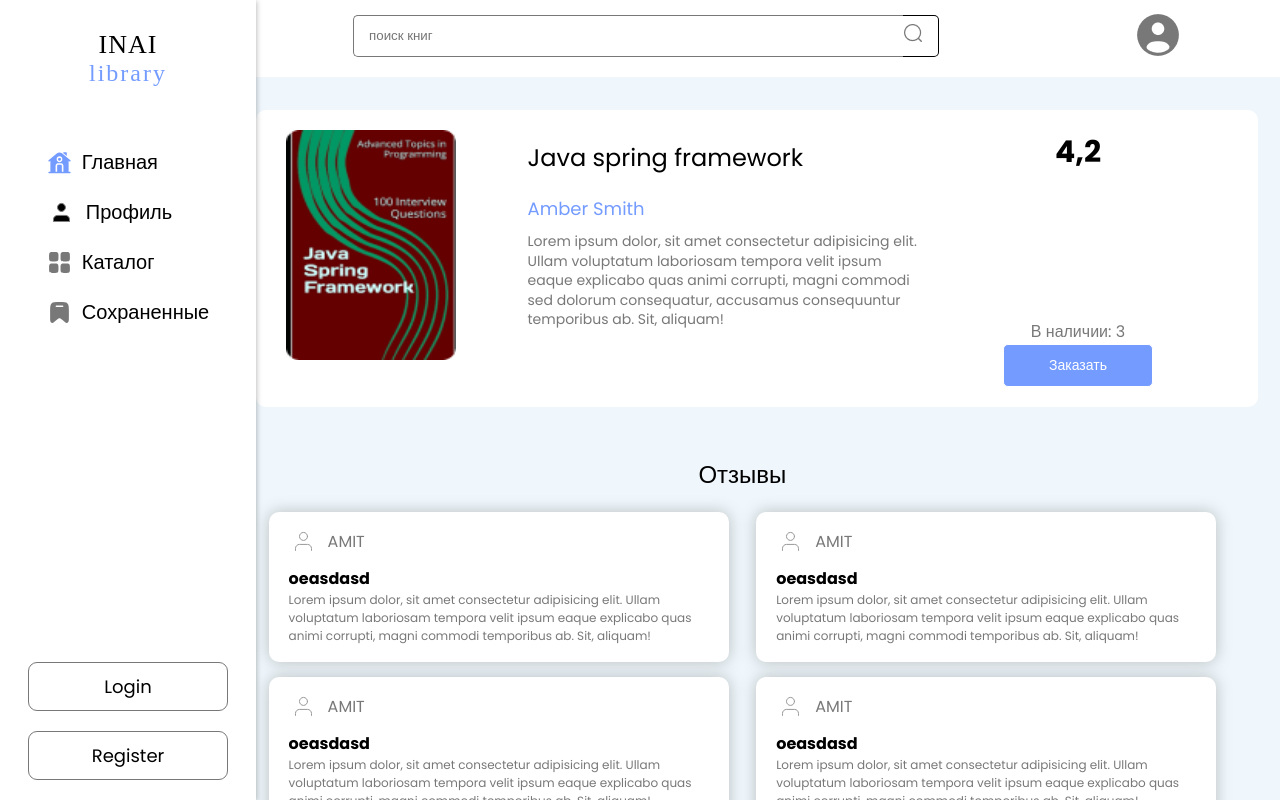
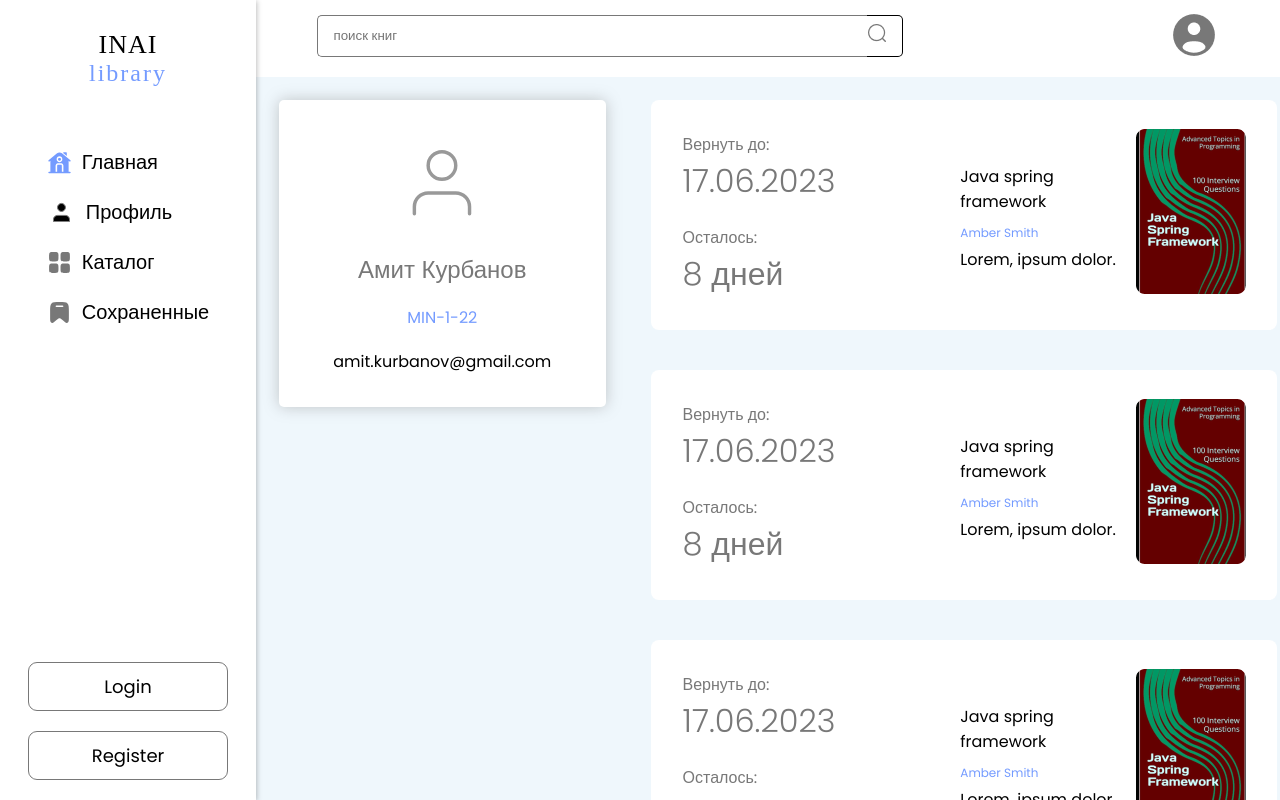
Before and after one commit to EmirlanDogdurbaev/library, a React (Vite) app: page /profile in a window 1280 px wide. Shown: the top 800 px of the page. Built offline with nearby package versions, Linux system fonts and the light colour scheme; a web font is replaced by a local one.

Commit message:
added Profile page

```diff
--- a/src/App.jsx
+++ b/src/App.jsx
@@ -10,7 +10,9 @@ import CommentForm from "./pages/CommentForm/CommentForm";
 function App() {
   return (
     <div className="main">
+      <div className="nav">
         <Nav />
+      </div>
       <div className="body">
         <SearchBar />
         <div className="rightBody">
--- a/src/App.scss
+++ b/src/App.scss
@@ -15,24 +15,30 @@
   width: 100%;
   height: 100%;
   display: flex;
+
   overflow: hidden !important;
-  justify-content: space-between;
+  justify-content: flex-start;
   position: relative;
 }
 
+.nav {
+  width: 20%;
+  position: relative;
+}
 .body {
   display: flex;
   flex-direction: column;
   width: 80%;
   overflow-y: scroll;
-  margin-left: 20%;
+  height: 100%;
 }
-
-.rightBody{
+.rightBody {
   width: 100%;
-  padding-top: 80px;
-  padding-bottom: 50px;
+  padding: 80px 0 30px;
+  height: 100%;
   background-color: #eff7fc;
   display: flex;
   flex-direction: column;
+  // position: relative;
+  // top: 100px;
 }
--- a/src/components/OneBooksPage/OneBooksPage.jsx
+++ b/src/components/OneBooksPage/OneBooksPage.jsx
@@ -11,12 +11,7 @@ const OneBookPage = () => {
           <Comment />
           <Comment />
           <Comment />
-          <Comment />
-          <Comment />
-          <Comment />
-          <Comment />
-          <Comment />
-          <Comment />
+
           <Comment />
         </div>
       </section>
--- /dev/null
+++ b/src/components/Order/Order.jsx
@@ -0,0 +1,32 @@
+import cl from "./Order.module.scss"
+import img from "../../assets/images/book.png"
+const Order = () => {
+  return (
+    <section className={cl.process}>
+      <article>
+        <aside>
+          <div className={cl.time}>
+            <p>Вернуть до:</p>
+            <h3>17.06.2023</h3>
+          </div>
+          <div className={cl.time}>
+            <p>Осталось:</p>
+            <h3>8 дней</h3>
+          </div>
+        </aside>
+        <aside className={cl.title_cont}>
+          <div className={cl.title}>
+            <h4>Java spring framework</h4>
+            <h5>Amber Smith</h5>
+            <p>Lorem, ipsum dolor.</p>
+          </div>
+          <div>
+            <img src={img} alt="" width={110} height={165} />
+          </div>
+        </aside>
+      </article>
+    </section>
+  );
+};
+
+export default Order;
--- /dev/null
+++ b/src/components/Order/Order.module.scss
@@ -0,0 +1,76 @@
+.process {
+  background-color: #ffffff;
+  border-radius: 8px;
+  height: 230px;
+  width: 626px;
+  margin: 20px 0;
+  display: flex;
+  flex-direction: column;
+  article {
+    margin: 0 auto;
+    width: 90%;
+    height: 100%;
+    display: flex;
+    justify-content: space-between;
+
+    aside {
+      display: flex;
+      flex-direction: column;
+      height: 100%;
+      width: auto;
+      justify-content: center;
+      gap: 20px;
+
+      .time {
+        display: flex;
+        flex-direction: column;
+        align-items: flex-start;
+
+        p {
+          color: #787878;
+          text-align: center;
+          font-size: 16px;
+          font-weight: 400;
+        }
+
+        h3 {
+          color: #787878;
+          text-align: center;
+          font-size: 32px;
+          font-weight: 300;
+        }
+      }
+    }
+    .title_cont {
+      display: flex;
+      justify-content: flex-start;
+      align-items: center;
+      flex-direction: row;
+      gap: 10px;
+      gap: 20px;
+      .title {
+        display: flex;
+        flex-direction: column;
+
+        h5 {
+          color: #749bff;
+          font-size: 12px;
+          font-weight: 400;
+          margin: 5px 0;
+        }
+        h4 {
+          color: #000;
+          width: 106px;
+          font-size: 16px;
+          font-weight: 400;
+          margin: 5px 0;
+        }
+      }
+
+      img {
+        width: 110px;
+        height: 165px;
+      }
+    }
+  }
+}
--- a/src/components/SearchBar/SearchBar.jsx
+++ b/src/components/SearchBar/SearchBar.jsx
@@ -1,8 +1,8 @@
 import { Link } from "react-router-dom";
 import cl from "./SearchBar.module.scss";
-
 import lupa from "../../assets/icons/Outline/Search/Magnifer.png";
 import user from "../../assets/icons/Outline/Search/userProf.png";
+
 const SearchBar = () => {
   return (
     <div className={cl.SearchBar}>
--- a/src/components/SearchBar/SearchBar.module.scss
+++ b/src/components/SearchBar/SearchBar.module.scss
@@ -1,37 +1,38 @@
 .SearchBar {
-  width: 80% ;
+  width:80%;
   height: auto;
   padding: 5px 0px 10px 0px;
   position: fixed;
   background-color: white;
+  z-index: 3;
 
   div {
     display: flex;
-    justify-content: space-around;
+    justify-content: space-between;
     align-items: center;
-
-    span{
+    width: 88%;
+    margin: 0 auto;
+    span {
       display: flex;
 
-     input{
+      input {
         padding: 10px 15px;
         width: 550px;
-      border: 1px solid #787878 ;
+        border: 1px solid #787878;
         border-right: none;
-      border-radius: 5px 0 0 5px
-      ;
-      outline: none
-     };
-     button{
+        border-radius: 5px 0 0 5px;
+        outline: none;
+      }
+      button {
         background-color: white;
         border: 1px solid black;
         border-left: none;
-      padding: 0 15px 0 0 ;
+        padding: 0 15px 0 0;
         border-radius: 0px 5px 5px 0px;
       }
     }
-    a{
-      img{
+    a {
+      img {
         width: 50px;
         margin-top: 5px;
       }
--- a/src/pages/Profile/Profile.jsx
+++ b/src/pages/Profile/Profile.jsx
@@ -1,10 +1,35 @@
-import Book from "../../components/OneBooksPage/Book/Book";
-import OneBookPage from "../../components/OneBooksPage/OneBooksPage";
 import cl from "./Profile.module.scss";
+import Order from "../../components/Order/Order";
 const Profile = () => {
   return (
     <div className={cl.Profile}>
-      <OneBookPage />
+      <section className={cl.avatar}>
+        <svg
+          width="29"
+          height="29"
+          viewBox="0 0 29 29"
+          fill="none"
+          xmlns="http://www.w3.org/2000/svg"
+        >
+          <path
+            d="M22.4873 23.4141V21.4141C22.4873 20.3532 22.0659 19.3358 21.3157 18.5856C20.5656 17.8355 19.5482 17.4141 18.4873 17.4141H10.4873C9.42644 17.4141 8.40902 17.8355 7.65888 18.5856C6.90873 19.3358 6.4873 20.3532 6.4873 21.4141V23.4141M18.4873 9.41406C18.4873 11.6232 16.6964 13.4141 14.4873 13.4141C12.2782 13.4141 10.4873 11.6232 10.4873 9.41406C10.4873 7.20492 12.2782 5.41406 14.4873 5.41406C16.6964 5.41406 18.4873 7.20492 18.4873 9.41406Z"
+            stroke="#999999"
+            strokeLinecap="round"
+            strokeLinejoin="round"
+          />
+        </svg>
+
+        <h3>Амит Курбанов</h3>
+        <h5>MIN-1-22</h5>
+        <p>amit.kurbanov@gmail.com</p>
+      </section>
+      <div className={cl.cont}>
+        <Order />
+        <Order />
+
+        <Order />
+
+      </div>
     </div>
   );
 };
--- a/src/pages/Profile/Profile.module.scss
+++ b/src/pages/Profile/Profile.module.scss
@@ -0,0 +1,48 @@
+.Profile {
+  display: flex;
+  justify-content: space-around;
+  gap: 20px;
+  width: 100%;
+  overflow: hidden;
+  height: 100%;
+  min-height: 90vh;
+
+  .avatar {
+    padding: 15px 10px;
+    margin: 20px;
+    width: 327px;
+    height: 307px;
+    flex-shrink: 0;
+    box-shadow: 0 0 15px rgba(128, 128, 128, 0.423);
+    overflow: hidden;
+    display: flex;
+    flex-direction: column;
+    justify-content: space-evenly;
+    align-items: center;
+    border-radius: 5px;
+    background-color: white;
+
+    svg {
+      width: 100px;
+      height: 100px;
+    }
+
+    h3 {
+      color: #787878;
+      font-size: 24px;
+      font-weight: 400;
+    }
+
+    h5 {
+      color: #749bff;
+      font-size: 16px;
+      font-weight: 400;
+      line-height: normal;
+    }
+  }
+
+  .cont {
+    display: flex;
+    flex-direction: column;
+  }
+}
```
Lines whose indentation alone changed are shown as unchanged.
